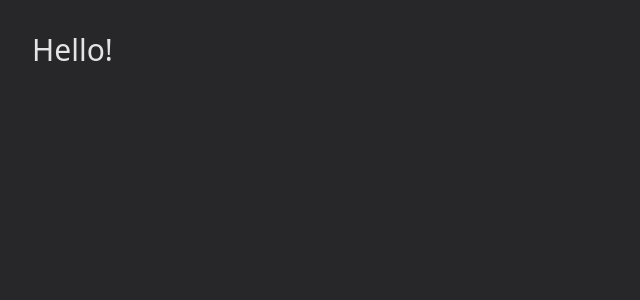
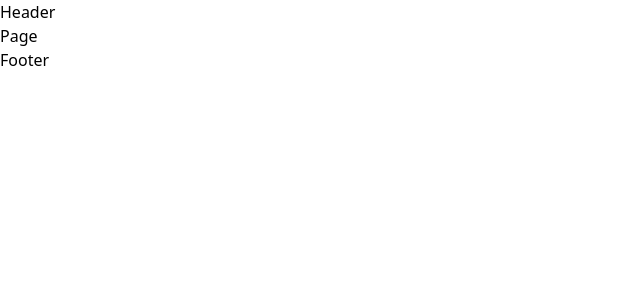
Before and after one commit to andrealacamera/myapp_react1, a React (Create React App) app: page /page in a window 1280 px wide. Shown: the top 300 px of the page, without its empty margins (0-640 px from the left). Built offline with nearby package versions, Linux system fonts and the light colour scheme.

Commit message:
added Router package and basic setup

```diff
--- a/package.json
+++ b/package.json
@@ -8,6 +8,7 @@
     "@testing-library/user-event": "^13.5.0",
     "react": "^18.2.0",
     "react-dom": "^18.2.0",
+    "react-router-dom": "^6.3.0",
     "react-scripts": "5.0.1"
   },
   "scripts": {
--- a/src/App.js
+++ b/src/App.js
@@ -1,10 +1,20 @@
 import logo from './logo.svg';
+import { BrowserRouter, Routes, Route } from "react-router-dom";
+import Home from './pages/Home'
+import Page from './pages/Page'
+import Header from './components/Header'
+import Footer from './components/Footer'
 
 function App() {
   return (
-    <div className="bg-zinc-800 h-screen p-8">
-      <h1 className='text-3xl text-zinc-200'>Hello! </h1>
-    </div>
+    <BrowserRouter>
+        <Header />
+        <Routes>
+          <Route path="/" element={<Home />} />
+          <Route path="/page" element={<Page />} />
+        </Routes>
+        <Footer />
+    </BrowserRouter>
   );
 }
 
--- /dev/null
+++ b/src/components/Footer.jsx
@@ -0,0 +1,9 @@
+import React from 'react'
+
+const Footer = () => {
+  return (
+    <div>Footer</div>
+  )
+}
+
+export default Footer
--- /dev/null
+++ b/src/components/Header.jsx
@@ -0,0 +1,9 @@
+import React from 'react'
+
+const Header = () => {
+  return (
+    <div>Header</div>
+  )
+}
+
+export default Header
--- /dev/null
+++ b/src/pages/Home.jsx
@@ -0,0 +1,9 @@
+import React from 'react'
+
+const Home = () => {
+  return (
+    <div>Home</div>
+  )
+}
+
+export default Home
--- /dev/null
+++ b/src/pages/Page.jsx
@@ -0,0 +1,9 @@
+import React from 'react'
+
+const Page = () => {
+  return (
+    <div>Page</div>
+  )
+}
+
+export default Page
```
Also changed, not shown: 2 other files (tests, documents, lock files or other folders).
